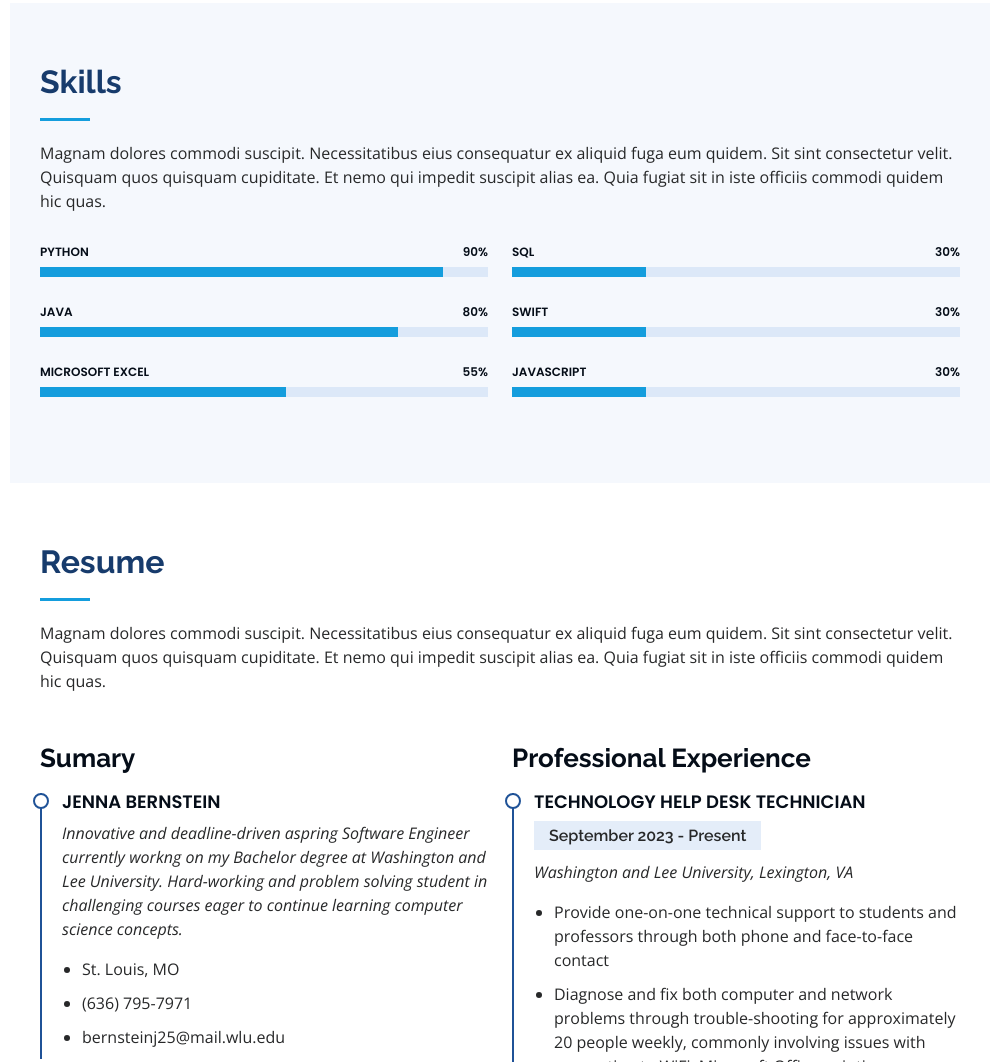
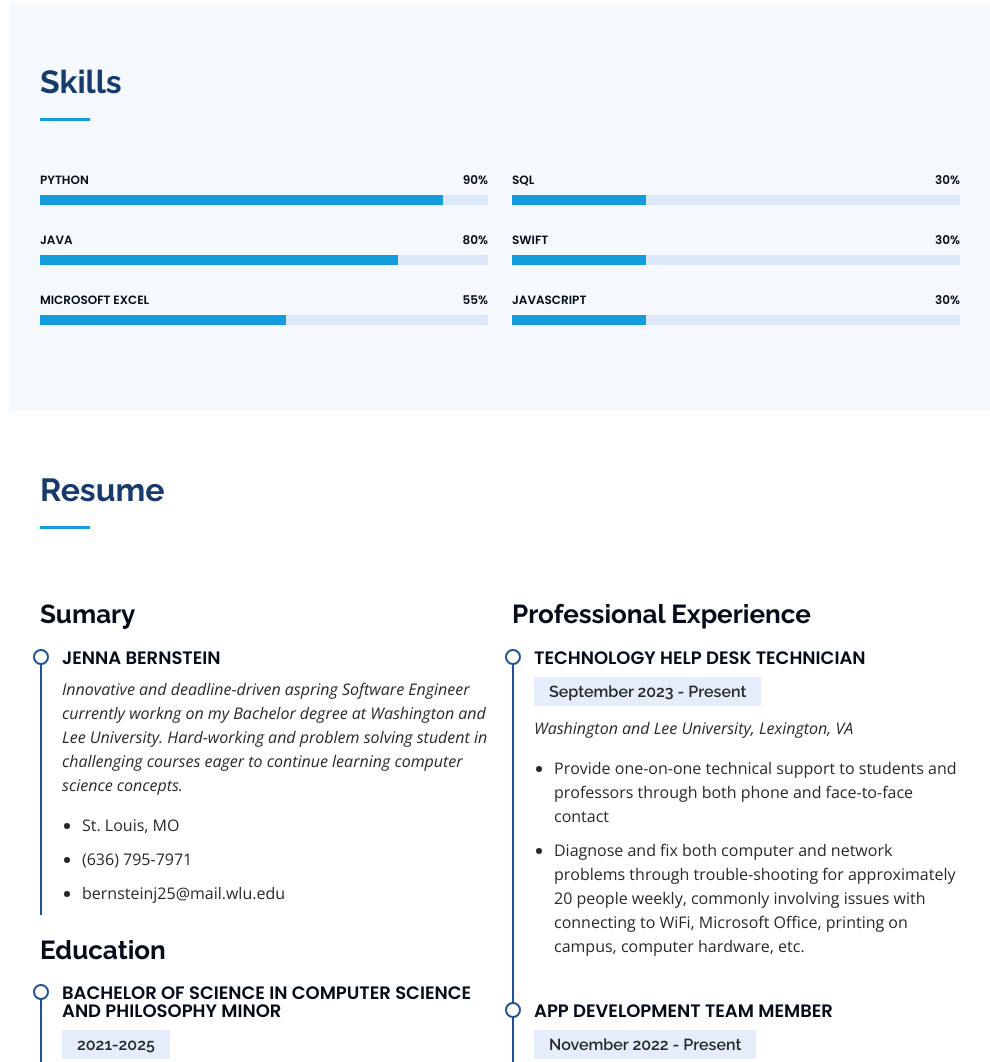
Before and after one commit to mduggleby/MaddyDugglebyWebsite, a plain HTML site: page index.html in a window 1280 px wide. Shown: the part 1617-2679 px from the top of the page, without its empty margins (290-1280 px from the left). Drawn offline with nearby package versions, Linux system fonts and the light colour scheme.

Commit message:
update all text to exclude latin

```diff
--- a/index.html
+++ b/index.html
@@ -128,7 +128,6 @@
 
         <div class="section-title">
           <h2>Skills</h2>
-          <p>Magnam dolores commodi suscipit. Necessitatibus eius consequatur ex aliquid fuga eum quidem. Sit sint consectetur velit. Quisquam quos quisquam cupiditate. Et nemo qui impedit suscipit alias ea. Quia fugiat sit in iste officiis commodi quidem hic quas.</p>
         </div>
 
         <div class="row skills-content">
@@ -194,7 +193,6 @@
 
         <div class="section-title">
           <h2>Resume</h2>
-          <p>Magnam dolores commodi suscipit. Necessitatibus eius consequatur ex aliquid fuga eum quidem. Sit sint consectetur velit. Quisquam quos quisquam cupiditate. Et nemo qui impedit suscipit alias ea. Quia fugiat sit in iste officiis commodi quidem hic quas.</p>
         </div>
 
         <div class="row">
@@ -277,7 +275,9 @@
 
         <div class="section-title">
           <h2>Portfolio</h2>
-          <p>Magnam dolores commodi suscipit. Necessitatibus eius consequatur ex aliquid fuga eum quidem. Sit sint consectetur velit. Quisquam quos quisquam cupiditate. Et nemo qui impedit suscipit alias ea. Quia fugiat sit in iste officiis commodi quidem hic quas.</p>
+          <p>In my portfolio, you'll find a dynamic showcase of my passion for innovation and problem-solving through a collection of diverse projects. Ranging from both in-class assignments to independently pursued endeavors, each project reflects my commitment to continuous learning and skill development.
+            Through detailed project descriptions, I delve into the goals, challenges, and innovative solutions implemented. The showcase includes screenshots and links to my GitHub where they can be explored in more depth.
+            I take pride in the collaborative nature of some projects, showcasing my ability to work effectively within teams. With a keen eye on the future, I eagerly anticipate further expanding this portfolio with new projects, reflecting my ongoing commitment to staying at the forefront of technological advancements.</p>
         </div>
 
 
```
